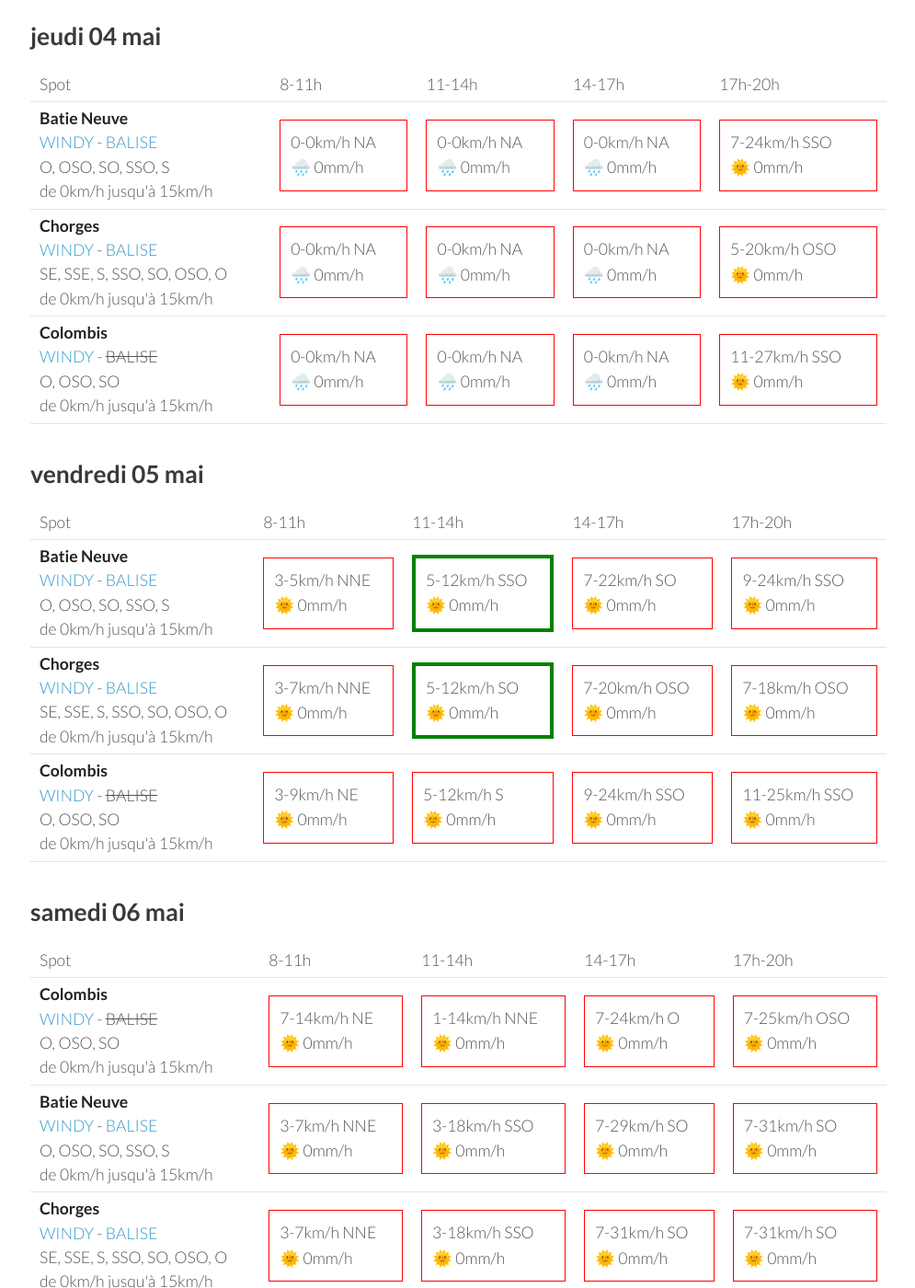
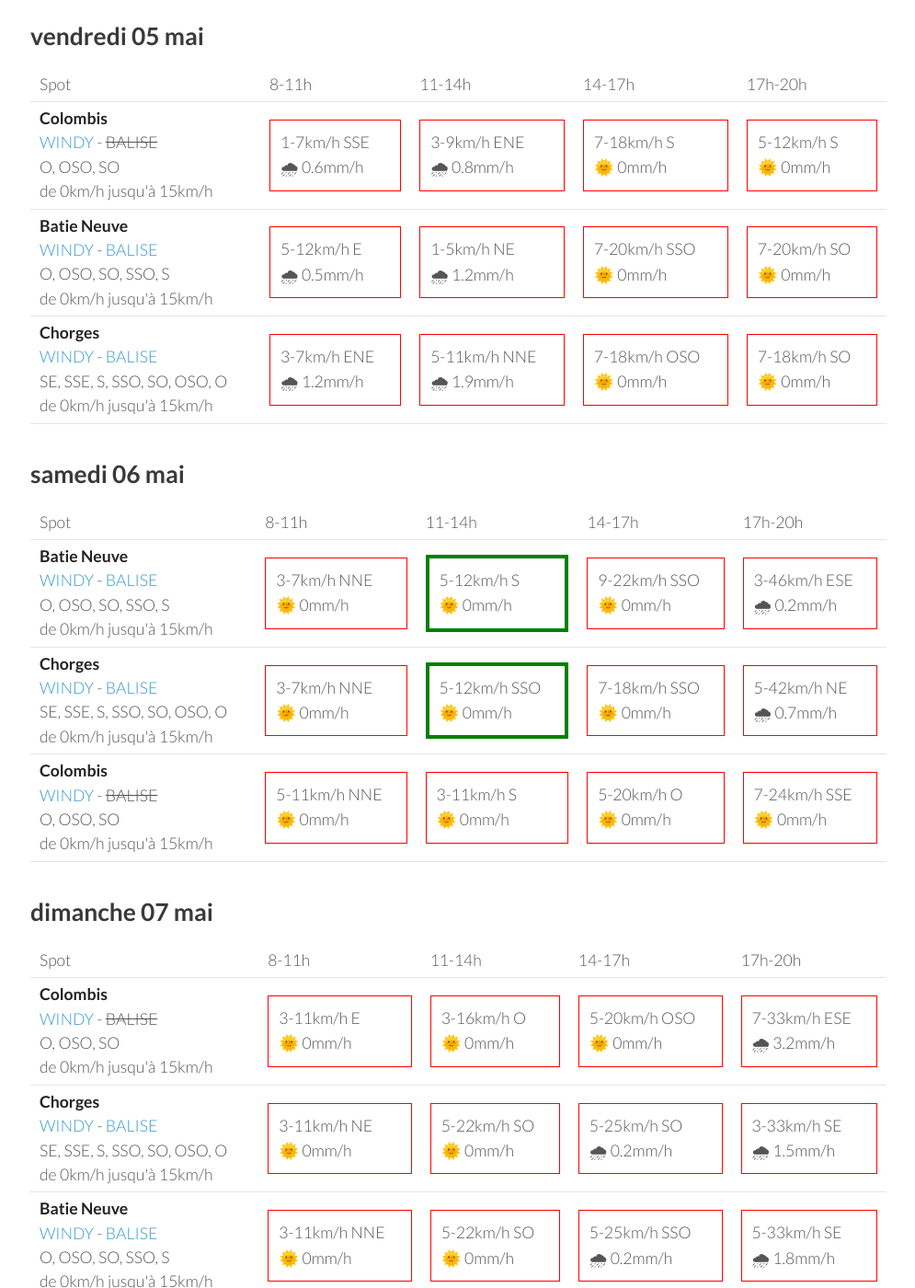
Before and after one commit to parapente-dans-le-nord/parapente-dans-le-nord.github.io, a Jekyll site: the page built from serre_poncon.markdown, in a window 1280 px wide and 1400 px high, scrolled down 256 px. Shown: the whole window at 92% size, without its empty margins (25-1020 px from the left). Built offline with Jekyll 4.4.1, drawn with Linux system fonts in a browser that asks for light colours; some of the changed text lies outside the part shown.

Commit message:
update index.markdown

```diff
--- a/serre_poncon.markdown
+++ b/serre_poncon.markdown
@@ -7,51 +7,8 @@ title:  "Tous les spots"
 {: .links}
 
 # Prevision Windy, modèle Arome
-page mise à jour le jeudi 04 mai 22:31
+page mise à jour le vendredi 05 mai 06:31
 
-## jeudi 04 mai
-
-{::nomarkdown}
-<table>
-  <tbody>
-    <tr>
-      <td>Spot</td>
-      <td>8-11h</td>
-      <td>11-14h</td>
-      <td>14-17h</td>
-      <td>17h-20h</td>
-    </tr>
-<tr>
-        <td><strong>Batie Neuve</strong><br><a href="https://windy.com/44.584/6.236?44.559,6.262,10,m:eTtagly">WINDY</a> - <span class=""><a href="https://www.openwindmap.org/PP554">BALISE</a> </span><br> <span class="vent-favorable">O, OSO, SO, SSO, S</span><br><span class="force-vent">de 0km/h jusqu'à 15km/h</span> </td>
-
-            <td><div class="not-flyable"><p>0-0km/h NA</p><p>🌧️ 0mm/h</p></div></td>
-            <td><div class="not-flyable"><p>0-0km/h NA</p><p>🌧️ 0mm/h</p></div></td>
-            <td><div class="not-flyable"><p>0-0km/h NA</p><p>🌧️ 0mm/h</p></div></td>
-            <td><div class="not-flyable"><p>7-24km/h SSO</p><p>🌞 0mm/h</p></div></td>
-
-    </tr>
-<tr>
-        <td><strong>Chorges</strong><br><a href="https://windy.com/44.578/6.280?44.559,6.262,10">WINDY</a> - <span class=""><a href="https://www.openwindmap.org/PP554">BALISE</a> </span><br> <span class="vent-favorable">SE, SSE, S, SSO, SO, OSO, O</span><br><span class="force-vent">de 0km/h jusqu'à 15km/h</span> </td>
-
-            <td><div class="not-flyable"><p>0-0km/h NA</p><p>🌧️ 0mm/h</p></div></td>
-            <td><div class="not-flyable"><p>0-0km/h NA</p><p>🌧️ 0mm/h</p></div></td>
-            <td><div class="not-flyable"><p>0-0km/h NA</p><p>🌧️ 0mm/h</p></div></td>
-            <td><div class="not-flyable"><p>5-20km/h OSO</p><p>🌞 0mm/h</p></div></td>
-
-    </tr>
-<tr>
-        <td><strong>Colombis</strong><br><a href="https://windy.com/44.494/6.216?44.559,6.262,10">WINDY</a> - <span class="no-balise"> BALISE </span><br> <span class="vent-favorable">O, OSO, SO</span><br><span class="force-vent">de 0km/h jusqu'à 15km/h</span> </td>
-
-            <td><div class="not-flyable"><p>0-0km/h NA</p><p>🌧️ 0mm/h</p></div></td>
-            <td><div class="not-flyable"><p>0-0km/h NA</p><p>🌧️ 0mm/h</p></div></td>
-            <td><div class="not-flyable"><p>0-0km/h NA</p><p>🌧️ 0mm/h</p></div></td>
-            <td><div class="not-flyable"><p>11-27km/h SSO</p><p>🌞 0mm/h</p></div></td>
-
-    </tr>
-
-</tbody>
-</table>
-{:/}
 ## vendredi 05 mai
 
 {::nomarkdown}
@@ -65,32 +22,32 @@ page mise à jour le jeudi 04 mai 22:31
       <td>17h-20h</td>
     </tr>
 <tr>
+        <td><strong>Colombis</strong><br><a href="https://windy.com/44.494/6.216?44.559,6.262,10">WINDY</a> - <span class="no-balise"> BALISE </span><br> <span class="vent-favorable">O, OSO, SO</span><br><span class="force-vent">de 0km/h jusqu'à 15km/h</span> </td>
+
+            <td><div class="not-flyable"><p>1-7km/h SSE</p><p>🌧 0.6mm/h</p></div></td>
+            <td><div class="not-flyable"><p>3-9km/h ENE</p><p>🌧 0.8mm/h</p></div></td>
+            <td><div class="not-flyable"><p>7-18km/h S</p><p>🌞 0mm/h</p></div></td>
+            <td><div class="not-flyable"><p>5-12km/h S</p><p>🌞 0mm/h</p></div></td>
+
+
+    </tr>
+<tr>
         <td><strong>Batie Neuve</strong><br><a href="https://windy.com/44.584/6.236?44.559,6.262,10,m:eTtagly">WINDY</a> - <span class=""><a href="https://www.openwindmap.org/PP554">BALISE</a> </span><br> <span class="vent-favorable">O, OSO, SO, SSO, S</span><br><span class="force-vent">de 0km/h jusqu'à 15km/h</span> </td>
 
-            <td><div class="not-flyable"><p>3-5km/h NNE</p><p>🌞 0mm/h</p></div></td>
-            <td><div class="flyable"><p>5-12km/h SSO</p><p>🌞 0mm/h</p></div></td>
-            <td><div class="not-flyable"><p>7-22km/h SO</p><p>🌞 0mm/h</p></div></td>
-            <td><div class="not-flyable"><p>9-24km/h SSO</p><p>🌞 0mm/h</p></div></td>
+            <td><div class="not-flyable"><p>5-12km/h E</p><p>🌧 0.5mm/h</p></div></td>
+            <td><div class="not-flyable"><p>1-5km/h NE</p><p>🌧 1.2mm/h</p></div></td>
+            <td><div class="not-flyable"><p>7-20km/h SSO</p><p>🌞 0mm/h</p></div></td>
+            <td><div class="not-flyable"><p>7-20km/h SO</p><p>🌞 0mm/h</p></div></td>
 
 
     </tr>
 <tr>
         <td><strong>Chorges</strong><br><a href="https://windy.com/44.578/6.280?44.559,6.262,10">WINDY</a> - <span class=""><a href="https://www.openwindmap.org/PP554">BALISE</a> </span><br> <span class="vent-favorable">SE, SSE, S, SSO, SO, OSO, O</span><br><span class="force-vent">de 0km/h jusqu'à 15km/h</span> </td>
 
-            <td><div class="not-flyable"><p>3-7km/h NNE</p><p>🌞 0mm/h</p></div></td>
-            <td><div class="flyable"><p>5-12km/h SO</p><p>🌞 0mm/h</p></div></td>
-            <td><div class="not-flyable"><p>7-20km/h OSO</p><p>🌞 0mm/h</p></div></td>
+            <td><div class="not-flyable"><p>3-7km/h ENE</p><p>🌧 1.2mm/h</p></div></td>
+            <td><div class="not-flyable"><p>5-11km/h NNE</p><p>🌧 1.9mm/h</p></div></td>
             <td><div class="not-flyable"><p>7-18km/h OSO</p><p>🌞 0mm/h</p></div></td>
-
-
-    </tr>
-<tr>
-        <td><strong>Colombis</strong><br><a href="https://windy.com/44.494/6.216?44.559,6.262,10">WINDY</a> - <span class="no-balise"> BALISE </span><br> <span class="vent-favorable">O, OSO, SO</span><br><span class="force-vent">de 0km/h jusqu'à 15km/h</span> </td>
-
-            <td><div class="not-flyable"><p>3-9km/h NE</p><p>🌞 0mm/h</p></div></td>
-            <td><div class="not-flyable"><p>5-12km/h S</p><p>🌞 0mm/h</p></div></td>
-            <td><div class="not-flyable"><p>9-24km/h SSO</p><p>🌞 0mm/h</p></div></td>
-            <td><div class="not-flyable"><p>11-25km/h SSO</p><p>🌞 0mm/h</p></div></td>
+            <td><div class="not-flyable"><p>7-18km/h SO</p><p>🌞 0mm/h</p></div></td>
 
 
     </tr>
@@ -111,22 +68,12 @@ page mise à jour le jeudi 04 mai 22:31
       <td>17h-20h</td>
     </tr>
 <tr>
-        <td><strong>Colombis</strong><br><a href="https://windy.com/44.494/6.216?44.559,6.262,10">WINDY</a> - <span class="no-balise"> BALISE </span><br> <span class="vent-favorable">O, OSO, SO</span><br><span class="force-vent">de 0km/h jusqu'à 15km/h</span> </td>
-
-            <td><div class="not-flyable"><p>7-14km/h NE</p><p>🌞 0mm/h</p></div></td>
-            <td><div class="not-flyable"><p>1-14km/h NNE</p><p>🌞 0mm/h</p></div></td>
-            <td><div class="not-flyable"><p>7-24km/h O</p><p>🌞 0mm/h</p></div></td>
-            <td><div class="not-flyable"><p>7-25km/h OSO</p><p>🌞 0mm/h</p></div></td>
-
-
-    </tr>
-<tr>
         <td><strong>Batie Neuve</strong><br><a href="https://windy.com/44.584/6.236?44.559,6.262,10,m:eTtagly">WINDY</a> - <span class=""><a href="https://www.openwindmap.org/PP554">BALISE</a> </span><br> <span class="vent-favorable">O, OSO, SO, SSO, S</span><br><span class="force-vent">de 0km/h jusqu'à 15km/h</span> </td>
 
             <td><div class="not-flyable"><p>3-7km/h NNE</p><p>🌞 0mm/h</p></div></td>
-            <td><div class="not-flyable"><p>3-18km/h SSO</p><p>🌞 0mm/h</p></div></td>
-            <td><div class="not-flyable"><p>7-29km/h SO</p><p>🌞 0mm/h</p></div></td>
-            <td><div class="not-flyable"><p>7-31km/h SO</p><p>🌞 0mm/h</p></div></td>
+            <td><div class="flyable"><p>5-12km/h S</p><p>🌞 0mm/h</p></div></td>
+            <td><div class="not-flyable"><p>9-22km/h SSO</p><p>🌞 0mm/h</p></div></td>
+            <td><div class="not-flyable"><p>3-46km/h ESE</p><p>🌧 0.2mm/h</p></div></td>
 
 
     </tr>
@@ -134,9 +81,19 @@ page mise à jour le jeudi 04 mai 22:31
         <td><strong>Chorges</strong><br><a href="https://windy.com/44.578/6.280?44.559,6.262,10">WINDY</a> - <span class=""><a href="https://www.openwindmap.org/PP554">BALISE</a> </span><br> <span class="vent-favorable">SE, SSE, S, SSO, SO, OSO, O</span><br><span class="force-vent">de 0km/h jusqu'à 15km/h</span> </td>
 
             <td><div class="not-flyable"><p>3-7km/h NNE</p><p>🌞 0mm/h</p></div></td>
-            <td><div class="not-flyable"><p>3-18km/h SSO</p><p>🌞 0mm/h</p></div></td>
-            <td><div class="not-flyable"><p>7-31km/h SO</p><p>🌞 0mm/h</p></div></td>
-            <td><div class="not-flyable"><p>7-31km/h SO</p><p>🌞 0mm/h</p></div></td>
+            <td><div class="flyable"><p>5-12km/h SSO</p><p>🌞 0mm/h</p></div></td>
+            <td><div class="not-flyable"><p>7-18km/h SSO</p><p>🌞 0mm/h</p></div></td>
+            <td><div class="not-flyable"><p>5-42km/h NE</p><p>🌧 0.7mm/h</p></div></td>
+
+
+    </tr>
+<tr>
+        <td><strong>Colombis</strong><br><a href="https://windy.com/44.494/6.216?44.559,6.262,10">WINDY</a> - <span class="no-balise"> BALISE </span><br> <span class="vent-favorable">O, OSO, SO</span><br><span class="force-vent">de 0km/h jusqu'à 15km/h</span> </td>
+
+            <td><div class="not-flyable"><p>5-11km/h NNE</p><p>🌞 0mm/h</p></div></td>
+            <td><div class="not-flyable"><p>3-11km/h S</p><p>🌞 0mm/h</p></div></td>
+            <td><div class="not-flyable"><p>5-20km/h O</p><p>🌞 0mm/h</p></div></td>
+            <td><div class="not-flyable"><p>7-24km/h SSE</p><p>🌞 0mm/h</p></div></td>
 
 
     </tr>
@@ -159,30 +116,30 @@ page mise à jour le jeudi 04 mai 22:31
 <tr>
         <td><strong>Colombis</strong><br><a href="https://windy.com/44.494/6.216?44.559,6.262,10">WINDY</a> - <span class="no-balise"> BALISE </span><br> <span class="vent-favorable">O, OSO, SO</span><br><span class="force-vent">de 0km/h jusqu'à 15km/h</span> </td>
 
-            <td><div class="not-flyable"><p>3-12km/h E</p><p>🌞 0mm/h</p></div></td>
-            <td><div class="flyable"><p>1-12km/h O</p><p>🌞 0mm/h</p></div></td>
-            <td><div class="not-flyable"><p>7-25km/h SO</p><p>🌞 0mm/h</p></div></td>
-            <td><div class="not-flyable"><p>5-25km/h O</p><p>🌧 1.4mm/h</p></div></td>
+            <td><div class="not-flyable"><p>3-11km/h E</p><p>🌞 0mm/h</p></div></td>
+            <td><div class="not-flyable"><p>3-16km/h O</p><p>🌞 0mm/h</p></div></td>
+            <td><div class="not-flyable"><p>5-20km/h OSO</p><p>🌞 0mm/h</p></div></td>
+            <td><div class="not-flyable"><p>7-33km/h ESE</p><p>🌧 3.2mm/h</p></div></td>
+
+
+    </tr>
+<tr>
+        <td><strong>Chorges</strong><br><a href="https://windy.com/44.578/6.280?44.559,6.262,10">WINDY</a> - <span class=""><a href="https://www.openwindmap.org/PP554">BALISE</a> </span><br> <span class="vent-favorable">SE, SSE, S, SSO, SO, OSO, O</span><br><span class="force-vent">de 0km/h jusqu'à 15km/h</span> </td>
+
+            <td><div class="not-flyable"><p>3-11km/h NE</p><p>🌞 0mm/h</p></div></td>
+            <td><div class="not-flyable"><p>5-22km/h SO</p><p>🌞 0mm/h</p></div></td>
+            <td><div class="not-flyable"><p>5-25km/h SO</p><p>🌧 0.2mm/h</p></div></td>
+            <td><div class="not-flyable"><p>3-33km/h SE</p><p>🌧 1.5mm/h</p></div></td>
 
 
     </tr>
 <tr>
         <td><strong>Batie Neuve</strong><br><a href="https://windy.com/44.584/6.236?44.559,6.262,10,m:eTtagly">WINDY</a> - <span class=""><a href="https://www.openwindmap.org/PP554">BALISE</a> </span><br> <span class="vent-favorable">O, OSO, SO, SSO, S</span><br><span class="force-vent">de 0km/h jusqu'à 15km/h</span> </td>
 
-            <td><div class="not-flyable"><p>1-12km/h NE</p><p>🌞 0mm/h</p></div></td>
-            <td><div class="not-flyable"><p>3-20km/h SSO</p><p>🌞 0mm/h</p></div></td>
-            <td><div class="not-flyable"><p>9-33km/h SO</p><p>🌞 0mm/h</p></div></td>
-            <td><div class="not-flyable"><p>1-33km/h OSO</p><p>🌧 0.7mm/h</p></div></td>
-
-
-    </tr>
-<tr>
-        <td><strong>Chorges</strong><br><a href="https://windy.com/44.578/6.280?44.559,6.262,10">WINDY</a> - <span class=""><a href="https://www.openwindmap.org/PP554">BALISE</a> </span><br> <span class="vent-favorable">SE, SSE, S, SSO, SO, OSO, O</span><br><span class="force-vent">de 0km/h jusqu'à 15km/h</span> </td>
-
-            <td><div class="not-flyable"><p>3-12km/h NE</p><p>🌞 0mm/h</p></div></td>
-            <td><div class="not-flyable"><p>3-20km/h SSO</p><p>🌞 0mm/h</p></div></td>
-            <td><div class="not-flyable"><p>9-33km/h SO</p><p>🌞 0mm/h</p></div></td>
-            <td><div class="not-flyable"><p>1-35km/h O</p><p>🌧 0.9mm/h</p></div></td>
+            <td><div class="not-flyable"><p>3-11km/h NNE</p><p>🌞 0mm/h</p></div></td>
+            <td><div class="not-flyable"><p>5-22km/h SO</p><p>🌞 0mm/h</p></div></td>
+            <td><div class="not-flyable"><p>5-25km/h SSO</p><p>🌧 0.2mm/h</p></div></td>
+            <td><div class="not-flyable"><p>5-33km/h SE</p><p>🌧 1.8mm/h</p></div></td>
 
 
     </tr>
@@ -206,7 +163,7 @@ page mise à jour le jeudi 04 mai 22:31
         <td><strong>Batie Neuve</strong><br><a href="https://windy.com/44.584/6.236?44.559,6.262,10,m:eTtagly">WINDY</a> - <span class=""><a href="https://www.openwindmap.org/PP554">BALISE</a> </span><br> <span class="vent-favorable">O, OSO, SO, SSO, S</span><br><span class="force-vent">de 0km/h jusqu'à 15km/h</span> </td>
 
             <td><div class="not-flyable"><p>5-20km/h NE</p><p>🌞 0mm/h</p></div></td>
-            <td><div class="not-flyable"><p>3-24km/h O</p><p>🌞 0mm/h</p></div></td>
+            <td><div class="not-flyable"><p>1-20km/h ONO</p><p>🌞 0mm/h</p></div></td>
             <td><div class="not-flyable"><p>7-31km/h OSO</p><p>🌧 0.3mm/h</p></div></td>
             <td><div class="not-flyable"><p>9-33km/h ONO</p><p>🌞 0mm/h</p></div></td>
 
@@ -215,8 +172,8 @@ page mise à jour le jeudi 04 mai 22:31
 <tr>
         <td><strong>Colombis</strong><br><a href="https://windy.com/44.494/6.216?44.559,6.262,10">WINDY</a> - <span class="no-balise"> BALISE </span><br> <span class="vent-favorable">O, OSO, SO</span><br><span class="force-vent">de 0km/h jusqu'à 15km/h</span> </td>
 
-            <td><div class="not-flyable"><p>5-14km/h E</p><p>🌞 0mm/h</p></div></td>
-            <td><div class="not-flyable"><p>3-18km/h ONO</p><p>🌞 0mm/h</p></div></td>
+            <td><div class="not-flyable"><p>3-16km/h E</p><p>🌞 0mm/h</p></div></td>
+            <td><div class="not-flyable"><p>3-18km/h NNO</p><p>🌞 0mm/h</p></div></td>
             <td><div class="not-flyable"><p>7-25km/h O</p><p>🌞 0mm/h</p></div></td>
             <td><div class="not-flyable"><p>9-29km/h NO</p><p>🌞 0mm/h</p></div></td>
 
@@ -226,7 +183,7 @@ page mise à jour le jeudi 04 mai 22:31
         <td><strong>Chorges</strong><br><a href="https://windy.com/44.578/6.280?44.559,6.262,10">WINDY</a> - <span class=""><a href="https://www.openwindmap.org/PP554">BALISE</a> </span><br> <span class="vent-favorable">SE, SSE, S, SSO, SO, OSO, O</span><br><span class="force-vent">de 0km/h jusqu'à 15km/h</span> </td>
 
             <td><div class="not-flyable"><p>5-24km/h NE</p><p>🌞 0mm/h</p></div></td>
-            <td><div class="not-flyable"><p>3-25km/h OSO</p><p>🌞 0mm/h</p></div></td>
+            <td><div class="not-flyable"><p>0-24km/h ENE</p><p>🌞 0mm/h</p></div></td>
             <td><div class="not-flyable"><p>7-31km/h OSO</p><p>🌧 0.3mm/h</p></div></td>
             <td><div class="not-flyable"><p>7-33km/h O</p><p>🌞 0mm/h</p></div></td>
 
```
